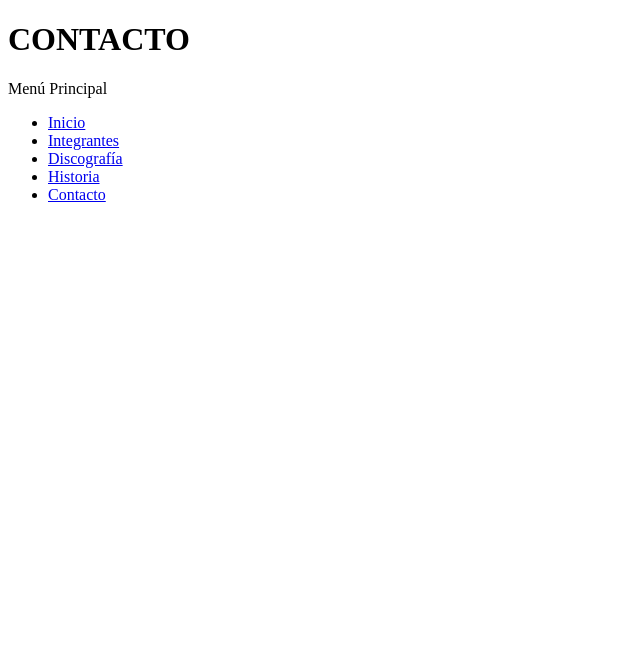
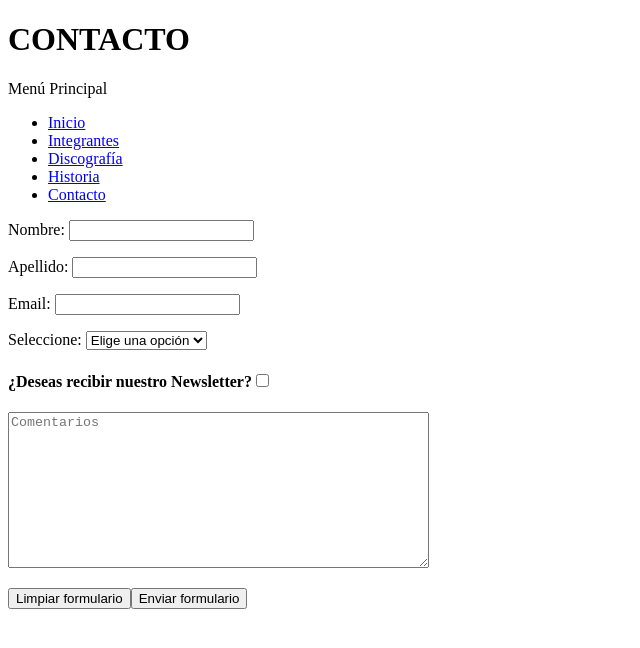
Before and after one commit to Vikinh/Generaci-nT-002, a plain HTML site: page contacto.html in a window 1280 px wide. Shown: the whole page, without its empty margins (0-640 px from the left). Drawn offline with Linux system fonts and the light colour scheme.

Commit message:
Agregando tabla y formulario

```diff
--- a/contacto.html
+++ b/contacto.html
@@ -7,9 +7,13 @@
     <title>Mi Banda de Rock - Contacto</title>
 </head>
 <body>
+
+    <!-- Header -->
     <div>
         <p><h1>CONTACTO</h1></p>
     </div>
+
+    <!-- Menú -->
     <div>
         <p>Menú Principal</p>
         <ul>
@@ -20,5 +24,24 @@
             <li><a href="contacto.html">Contacto</a></li>
         </ul>
     </div>
+
+    <!-- Cuerpo -->
+    <form>
+        <p><label for="nombre">Nombre: </label> <input type="text" id="nombre" required></p>
+        <p><label for="apellido">Apellido: </label> <input type="text" id="apellido" required></p>
+        <p><label for="email">Email: </label> <input type="email" id="email" required></p>
+        <p>
+            <label for="ecivil">Seleccione: </label>
+            <select name="ecivil" id="ecivil">
+                <option value="" selected>Elige una opción</option>
+                <option value="soltero">Soltero</option>
+                <option value="casado">Casado</option>
+            </select>
+        </p>
+        <p><label for="news"><h4>¿Deseas recibir nuestro Newsletter?<input type="checkbox"></h4></label></p>
+        <p><textarea name="comentarios" placeholder="Comentarios" rows="10" cols="50"></textarea></p>
+        <p><button type="reset" id="reset">Limpiar formulario</button><button type="submit" id="submit">Enviar formulario</button></p>
+    </form>
+
 </body>
 </html>
```
Also changed, not shown: index.html (+25 -0 lines).
